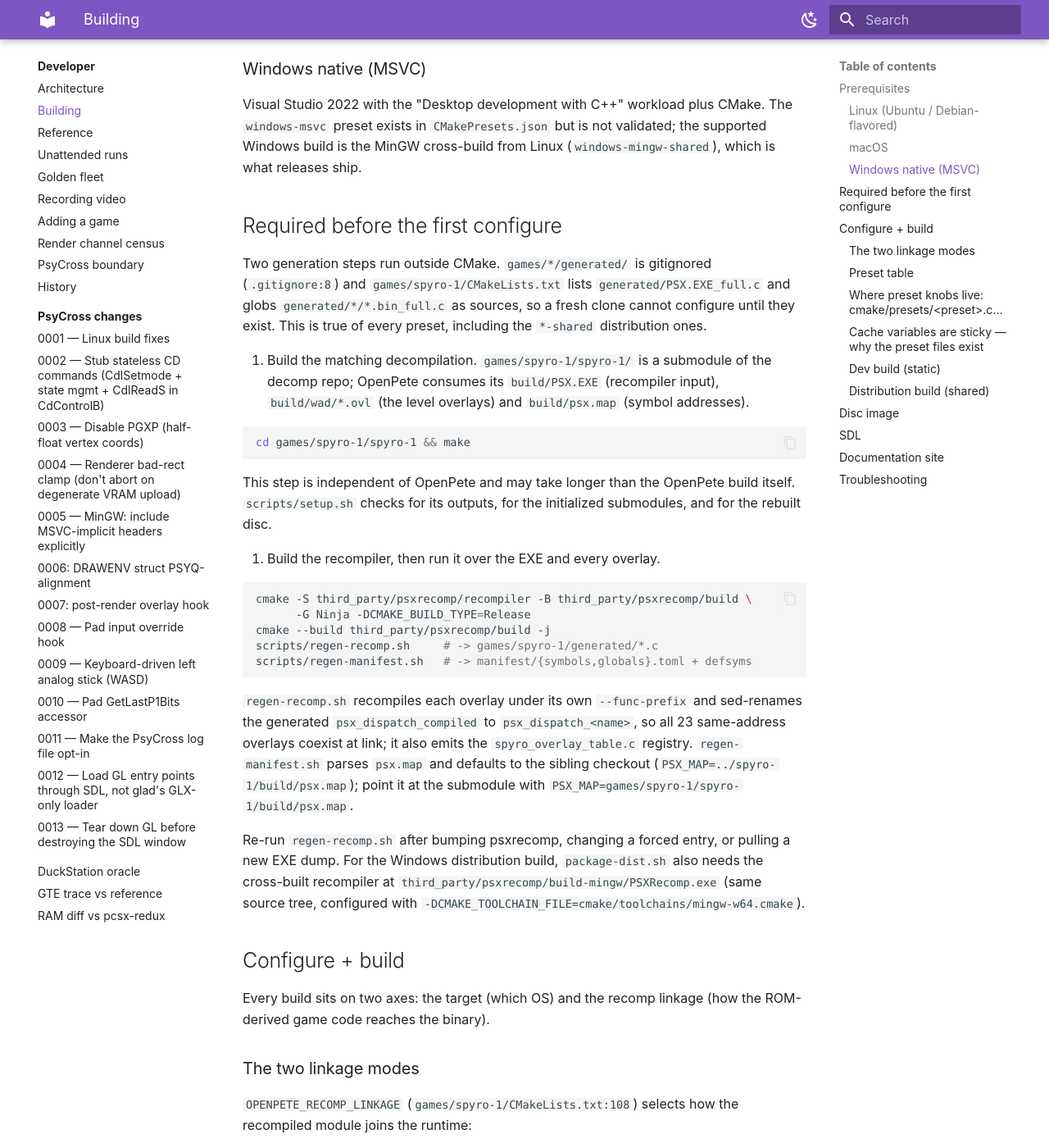
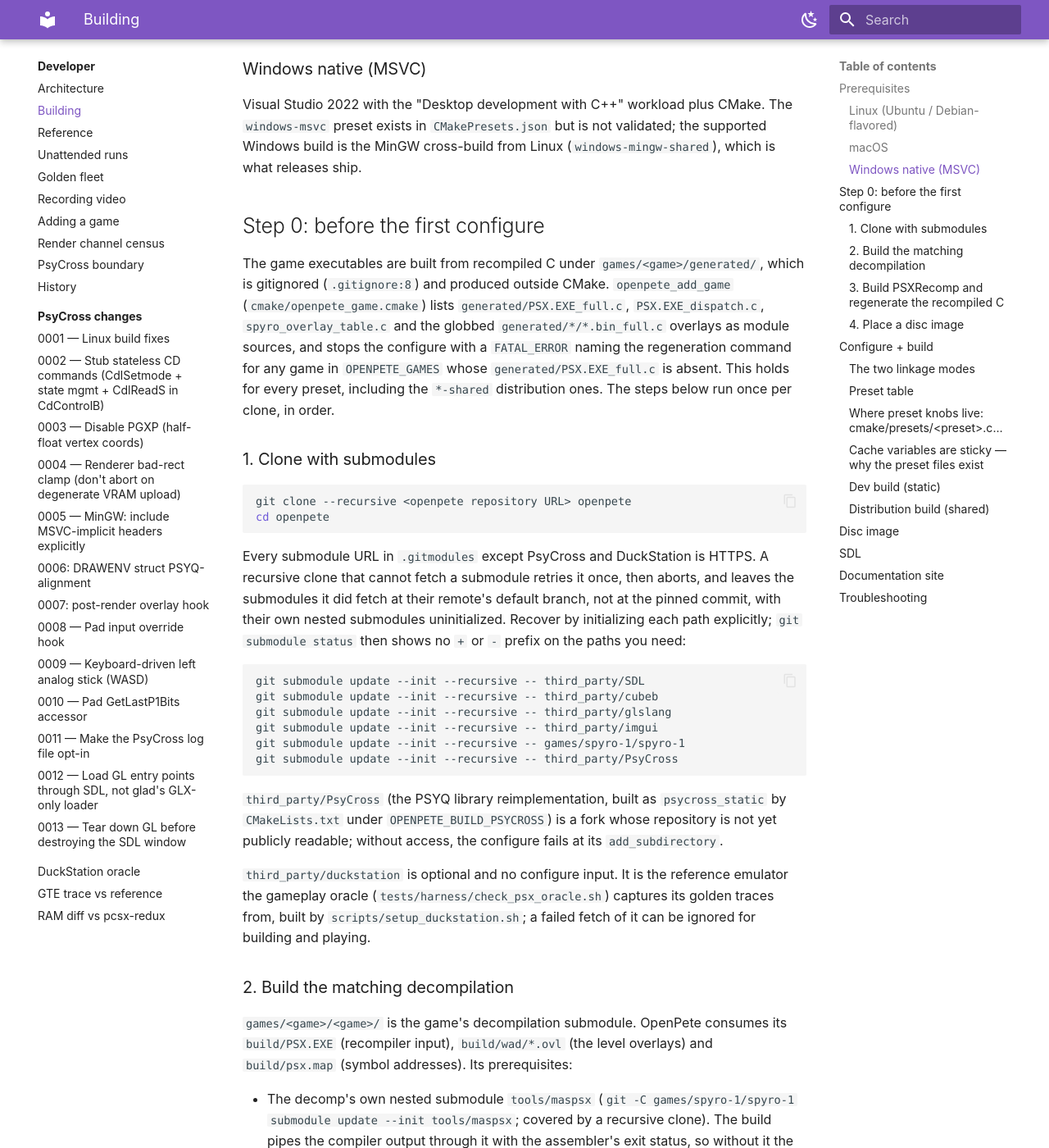
Before and after one commit to 907470/openpete, an MkDocs documentation site: the page built from docs/src/developer/building.md, in a window 1280 px wide and 1400 px high, scrolled down 1454 px. Shown: the whole window at 82% size. Built offline with MkDocs 1.6.1 and Material for MkDocs 9.7.7, drawn with Linux system fonts in a browser that asks for light colours; some of the changed text lies outside the part shown.

Commit message:
build: a stranger's clone configures or stops with one message
The decomp submodules use HTTPS URLs. A game listed in OPENPETE_GAMES with no
recompiled output stops the configure with the regeneration command and the
list that skips it; -DOPENPETE_GAMES= configures the core alone, so the
bench smoke test registers only when spyro-1 is a target. The building page
gains the Step 0 a fresh clone needs; setup.sh prints the decomp's full
build command.

````diff
--- a/CMakeLists.txt
+++ b/CMakeLists.txt
@@ -967,7 +967,9 @@ if(OPENPETE_BUILD_TESTS AND EXISTS "${CMAKE_CURRENT_SOURCE_DIR}/tests/unit/CMake
     # the profiler (--profile-out) and asserts the trace/summary/rollup pipeline
     # runs and parses. NOT a perf-threshold gate (CI hardware varies); the
     # baseline regression check (tests/harness/bench-corpus.py --baseline) is a
-    # manually-run tool.
+    # manually-run tool. Registered only when spyro-1 is configured: the
+    # $<TARGET_FILE> expression fails generation on an absent target.
+    if(TARGET openpete-spyro1)
         add_test(NAME bench_corpus_smoke
                  COMMAND python3 ${CMAKE_CURRENT_SOURCE_DIR}/tests/harness/bench-corpus.py
                          --exe $<TARGET_FILE:openpete-spyro1>
--- a/docs/src/developer/building.md
+++ b/docs/src/developer/building.md
@@ -63,50 +63,133 @@ CMake. The `windows-msvc` preset exists in `CMakePresets.json` but is not
 validated; the supported Windows build is the MinGW cross-build from Linux
 (`windows-mingw-shared`), which is what releases ship.
 
-## Required before the first configure
+## Step 0: before the first configure
 
-Two generation steps run outside CMake. `games/*/generated/` is gitignored
-(`.gitignore:8`) and `games/spyro-1/CMakeLists.txt` lists
-`generated/PSX.EXE_full.c` and globs `generated/*/*.bin_full.c` as sources,
-so a fresh clone cannot configure until they exist. This is true of every
-preset, including the `*-shared` distribution ones.
+The game executables are built from recompiled C under
+`games/<game>/generated/`, which is gitignored (`.gitignore:8`) and produced
+outside CMake. `openpete_add_game` (`cmake/openpete_game.cmake`) lists
+`generated/PSX.EXE_full.c`, `PSX.EXE_dispatch.c`, `spyro_overlay_table.c`
+and the globbed `generated/*/*.bin_full.c` overlays as module sources, and
+stops the configure with a `FATAL_ERROR` naming the regeneration command for
+any game in `OPENPETE_GAMES` whose `generated/PSX.EXE_full.c` is absent. This
+holds for every preset, including the `*-shared` distribution ones. The steps
+below run once per clone, in order.
 
-1. Build the matching decompilation. `games/spyro-1/spyro-1/` is a
-   submodule of the decomp repo; OpenPete consumes its `build/PSX.EXE`
-   (recompiler input), `build/wad/*.ovl` (the level overlays) and
-   `build/psx.map` (symbol addresses).
+### 1. Clone with submodules
 
-   ```bash
-   cd games/spyro-1/spyro-1 && make
-   ```
+```bash
+git clone --recursive <openpete repository URL> openpete
+cd openpete
+```
 
-   This step is independent of OpenPete and may take longer than the
-   OpenPete build itself. `scripts/setup.sh` checks for its outputs, for
-   the initialized submodules, and for the rebuilt disc.
+Every submodule URL in `.gitmodules` except PsyCross and DuckStation is
+HTTPS. A recursive clone that cannot fetch a submodule retries it once, then
+aborts, and leaves the submodules it did fetch at their remote's default
+branch, not at the pinned commit, with their own nested submodules
+uninitialized. Recover
+by initializing each path explicitly; `git submodule status` then shows no
+`+` or `-` prefix on the paths you need:
 
-2. Build the recompiler, then run it over the EXE and every overlay.
+```bash
+git submodule update --init --recursive -- third_party/SDL
+git submodule update --init --recursive -- third_party/cubeb
+git submodule update --init --recursive -- third_party/glslang
+git submodule update --init --recursive -- third_party/imgui
+git submodule update --init --recursive -- games/spyro-1/spyro-1
+git submodule update --init --recursive -- third_party/PsyCross
+```
 
-   ```bash
-   cmake -S third_party/psxrecomp/recompiler -B third_party/psxrecomp/build \
-         -G Ninja -DCMAKE_BUILD_TYPE=Release
-   cmake --build third_party/psxrecomp/build -j
-   scripts/regen-recomp.sh     # -> games/spyro-1/generated/*.c
-   scripts/regen-manifest.sh   # -> manifest/{symbols,globals}.toml + defsyms
-   ```
+`third_party/PsyCross` (the PSYQ library reimplementation, built as
+`psycross_static` by `CMakeLists.txt` under `OPENPETE_BUILD_PSYCROSS`) is a
+fork whose repository is not yet publicly readable; without access, the
+configure fails at its `add_subdirectory`.
 
-   `regen-recomp.sh` recompiles each overlay under its own `--func-prefix`
-   and sed-renames the generated `psx_dispatch_compiled` to
-   `psx_dispatch_<name>`, so all 23 same-address overlays coexist at link;
-   it also emits the `spyro_overlay_table.c` registry.
-   `regen-manifest.sh` parses `psx.map` and defaults to the sibling checkout
-   (`PSX_MAP=../spyro-1/build/psx.map`); point it at the submodule with
-   `PSX_MAP=games/spyro-1/spyro-1/build/psx.map`.
+`third_party/duckstation` is optional and no configure input. It is the
+reference emulator the gameplay oracle (`tests/harness/check_psx_oracle.sh`)
+captures its golden traces from, built by `scripts/setup_duckstation.sh`; a
+failed fetch of it can be ignored for building and playing.
 
-   Re-run `regen-recomp.sh` after bumping psxrecomp, changing a forced
-   entry, or pulling a new EXE dump. For the Windows distribution build,
-   `package-dist.sh` also needs the cross-built recompiler at
-   `third_party/psxrecomp/build-mingw/PSXRecomp.exe` (same source tree,
-   configured with `-DCMAKE_TOOLCHAIN_FILE=cmake/toolchains/mingw-w64.cmake`).
+### 2. Build the matching decompilation
+
+`games/<game>/<game>/` is the game's decompilation submodule. OpenPete
+consumes its `build/PSX.EXE` (recompiler input), `build/wad/*.ovl` (the
+level overlays) and `build/psx.map` (symbol addresses). Its prerequisites:
+
+- The decomp's own nested submodule `tools/maspsx`
+  (`git -C games/spyro-1/spyro-1 submodule update --init tools/maspsx`;
+  covered by a recursive clone). The build pipes the compiler output
+  through it with the assembler's exit status, so without it the build
+  reports success and writes empty objects.
+- The MIPS toolchain: `mips-linux-gnu-cpp`, `-as`, `-ld` and `-objcopy`
+  (binutils and gcc for `mips-linux-gnu`); the gcc 2.7.2 `cc1` is bundled
+  under `tools/gcc2.7.2/`. The decomp's `Dockerfile` installs the toolchain,
+  and `docker_env.sh` starts a shell in that image with the checkout
+  mounted.
+- PSYQ SDK headers in `games/<game>/<game>/psyq/include` (gitignored in the
+  Spyro 1 and Spyro 2 decomps). The SDK is Sony proprietary and not
+  distributed with either project; supply your own copy. Spyro 1 accepts
+  any PSYQ version after 4.0 (the decomp's `readme.md`); Spyro 2 builds
+  against the 4.7 headers, and `scripts/setup.sh` checks for them and
+  states the expected layout. The Spyro 3 decomp tracks the one PSYQ header
+  its sources include, `psyq/include/libgpu.h`.
+
+```bash
+cd games/spyro-1/spyro-1 && make all -j"$(nproc)"
+```
+
+Run `make all`, not `make`: the Makefile's first rule is
+`$(OBJ_C): | create_dirs` (`games/spyro-1/spyro-1/Makefile:118`), so a
+bare `make` builds one object and exits 0. `all` builds `PSX.EXE` and every
+overlay and verifies them against `sha256sum.txt`. Spyro 2 builds with
+`make all` as well; Spyro 3 builds with `python3 ./build_multiproc.py`.
+`scripts/setup.sh` reports which decomp outputs, submodules and disc are
+present, per game.
+
+### 3. Build PSXRecomp and regenerate the recompiled C
+
+```bash
+cmake -S third_party/psxrecomp/recompiler -B third_party/psxrecomp/build \
+      -G Ninja -DCMAKE_BUILD_TYPE=Release
+cmake --build third_party/psxrecomp/build -j
+GAME=spyro-1 bash scripts/regen-recomp.sh     # -> games/spyro-1/generated/*.c
+GAME=spyro-1 bash scripts/regen-manifest.sh   # -> manifest/{symbols,globals}.toml + defsyms
+```
+
+`regen-recomp.sh` reads `third_party/psxrecomp/build/PSXRecomp` and the
+paths in `games/<game>/recomp.conf`. It recompiles each overlay under its
+own `--func-prefix` and sed-renames the generated `psx_dispatch_compiled`
+to `psx_dispatch_<name>`, so all same-address overlays coexist at link; it
+also emits the `spyro_overlay_table.c` registry and `psyq_stubs.c`.
+`regen-manifest.sh` parses `games/<game>/<game>/build/psx.map` by default
+(`PSX_MAP` overrides it); its `symbols.toml` and `globals.toml` are build
+inputs of the symbol-alias header every game compiles.
+
+`OPENPETE_GAMES` defaults to `spyro-1;spyro-2;spyro-3`. Repeat steps 2 and
+3 with `GAME=spyro-2` and `GAME=spyro-3`, or configure only the games you
+regenerated:
+
+```bash
+cmake --preset linux-release -DOPENPETE_GAMES=spyro-1
+```
+
+`-DOPENPETE_GAMES=` (empty) configures the core libraries and their unit
+tests with no game executable and no recompiled C; the `bench_corpus_smoke`
+test, which names the `openpete-spyro1` target, is registered only when that
+target exists.
+
+Re-run `regen-recomp.sh` after bumping psxrecomp, changing a forced
+entry, or pulling a new EXE dump. For the Windows distribution build,
+`package-dist.sh` also needs the cross-built recompiler at
+`third_party/psxrecomp/build-mingw/PSXRecomp.exe` (same source tree,
+configured with `-DCMAKE_TOOLCHAIN_FILE=cmake/toolchains/mingw-w64.cmake`).
+
+### 4. Place a disc image
+
+Running the game needs a disc image made from your own dump of the retail
+disc; see [Disc image](#disc-image) for the expected image and its hash.
+Development scripts read `games/spyro-1/spyro-1/build/SCUS-94228.cue` unless
+`OPENPETE_DISC` names another path; the executable takes the path with
+`--disc`. The configure and build do not read the disc.
 
 ## Configure + build
 
@@ -382,8 +465,9 @@ reference's parse-failures page. It deletes and rewrites
   `core/rhi/CMakeLists.txt:18` requires the binary on the host.
 - Configure fails on `SPIRV_OPT-NOTFOUND`. Install `spirv-tools`;
   `core/rhi/CMakeLists.txt:45` requires `spirv-opt` on the host.
-- CMake cannot find `generated/PSX.EXE_full.c`. The recompiler outputs are
-  gitignored — run the two generation steps above.
+- Configure stops with `<game>: no recompiled output in .../generated`. The
+  recompiler outputs are gitignored; run Step 0 for that game, or drop it
+  from `OPENPETE_GAMES` as the message states.
 - SDL fails to configure or build. Ensure the submodule is checked out
   (`git submodule update --init --recursive`); SDL3 builds from source as
   part of the CMake configure.
````
Also changed, not shown: other parts of CMakeLists.txt (+1 -0 lines), .gitmodules, README.md, 2 other files. Lines whose indentation alone changed are shown as unchanged.
